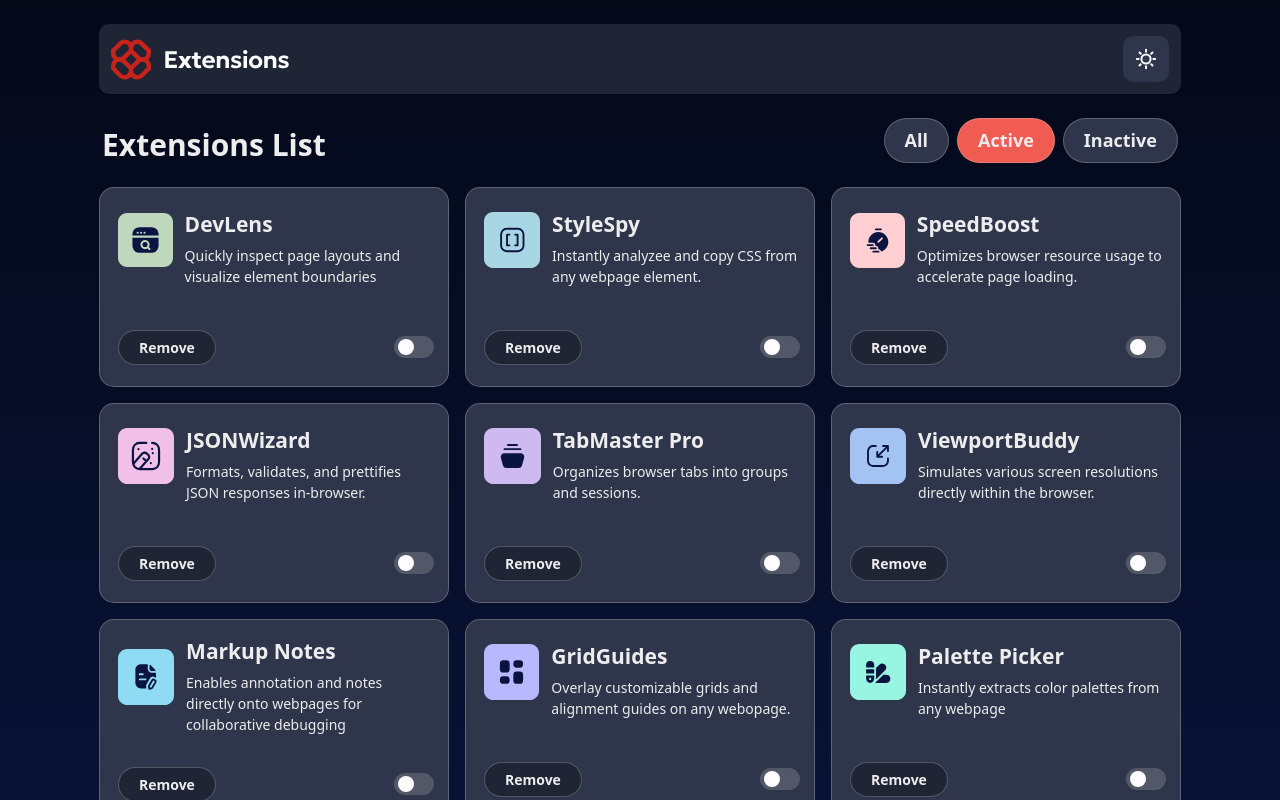
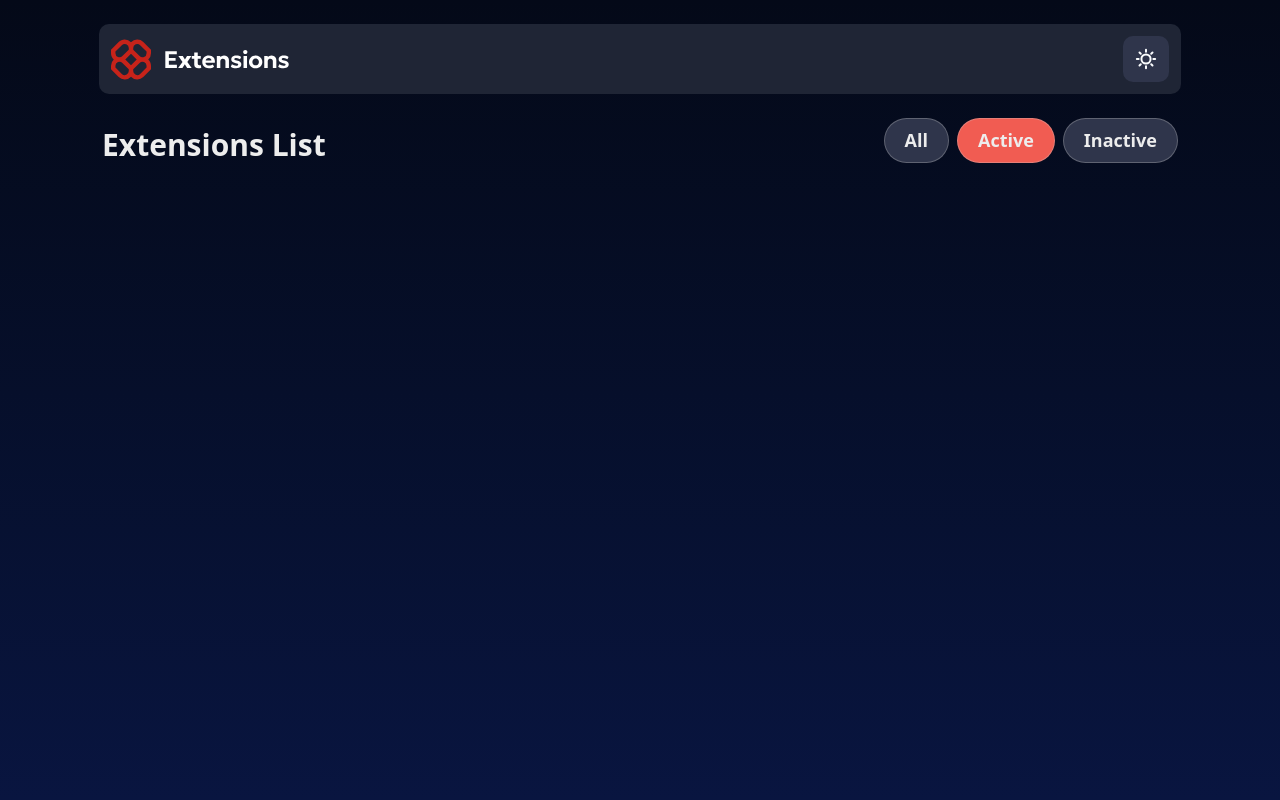
Before and after one commit to clebinho1994/projeto-extensions-list, a website built with Vite: page index.html in a window 1280 px wide. Both pictures are taken after a click on the button "Active". Shown: the top 800 px of the page. Built offline with nearby package versions, Linux system fonts and the light colour scheme.

Commit message:
finalizando projeto

```diff
--- a/index.html
+++ b/index.html
@@ -14,7 +14,7 @@
 
   <!-- ---------------- Conteúdo principal - MAIN ---------------- -->
 
-  <main class="flex justify-center items-center flex-col bg-linear-to-b from-[#040918] to-[#091540]">
+  <main class="min-h-screen flex justify-start items-center flex-col bg-linear-to-b from-[#040918] to-[#091540]">
 
     <header class="xl:w-[1082px] lg:w-[716px] md:w-[716px] flex justify-between items-center p-3 my-6 bg-[#1f2535] rounded-[10px]
     ">
@@ -36,22 +36,22 @@
       </div>
       <div class="btns-filter flex justify-evenly items-center gap-2 mb-4" id="btn-filter">
 
-        <button class="ativado btn-filter px-5 py-2 mb-2 bg-[#2f354b] border border-[rgba(204,204,204,0.3)] rounded-[25px] hover:bg-[#232738] transition cursor-pointer font-semibold text-center text-[18px]" id="btn-all" data-filter="all">All</button>
+        <button class="ativado btn-filter px-5 py-2 mb-2 bg-[#2f354b] border border-[rgba(204,204,204,0.3)] rounded-[25px] hover:bg-[#232738] transition cursor-pointer font-semibold text-center text-[18px]" id="btn-all" data-filter="all" onclick="filtrar('all')">All</button>
 
-        <button  class="btn-filter px-5 py-2 mb-2 bg-[#2f354b] border border-[rgba(204,204,204,0.3)] rounded-[25px] hover:bg-[#232738] transition cursor-pointer font-semibold text-center text-[18px]" id="btn-active" data-filter="active">Active</button>
+        <button  class="btn-filter px-5 py-2 mb-2 bg-[#2f354b] border border-[rgba(204,204,204,0.3)] rounded-[25px] hover:bg-[#232738] transition cursor-pointer font-semibold text-center text-[18px]" id="btn-active" data-filter="active" onclick="filtrar('active')">Active</button>
 
-        <button class="btn-filter px-5 py-2 mb-2 bg-[#2f354b] border border-[rgba(204,204,204,0.3)] rounded-[25px] hover:bg-[#232738] transition cursor-pointer font-semibold text-center text-[18px]" id="btn-inactive" data-filter="inactive">Inactive</button>
+        <button class="btn-filter px-5 py-2 mb-2 bg-[#2f354b] border border-[rgba(204,204,204,0.3)] rounded-[25px] hover:bg-[#232738] transition cursor-pointer font-semibold text-center text-[18px]" id="btn-inactive" data-filter="inactive" onclick="filtrar('inactive')">Inactive</button>
 
       </div>
     </section>
 
     <!-- ---------------- Listas ---------------- -->
 
-    <section class="xl:grid xl:grid-cols-3 md:grid md:grid-cols-2 list flex justify-center items-center flex-col gap-4 mb-3">
+    <ul class="xl:grid xl:grid-cols-3 md:grid md:grid-cols-2 list flex justify-center items-center flex-col gap-4 mb-3">
 
       <!-- ---------------- Lista DevLens ---------------- -->
 
-      <section class="list-dev-lens flex flex-col justify-around bg-[#2f354b] w-[350px] h-[200px] border border-[rgba(204,204,204,0.3)] rounded-[15px] px-3.5" data-status="active">
+      <li class="list-dev-lens flex flex-col justify-around bg-[#2f354b] w-[350px] h-[200px] border border-[rgba(204,204,204,0.3)] rounded-[15px] px-3.5" data-status="active">
 
         <div class="flex justify-center items-center ml-1">
 
@@ -78,11 +78,11 @@
             <div class="bolinha bg-[#fffcff] w-4 h-4 rounded-full transition-all"></div>
           </button>
         </div>
-      </section>
+      </li>
 
       <!-- ---------------- StyleSpy ---------------- -->
 
-      <section class="list-style-spy flex flex-col justify-around bg-[#2f354b] w-[350px] h-[200px] border border-[rgba(204,204,204,0.3)] rounded-[15px] px-3.5" data-status="active">
+      <li class="list-style-spy flex flex-col justify-around bg-[#2f354b] w-[350px] h-[200px] border border-[rgba(204,204,204,0.3)] rounded-[15px] px-3.5" data-status="active">
 
         <div class="flex justify-center items-center ml-1">
 
@@ -109,11 +109,11 @@
             <div class="bolinha bg-[#fffcff] w-4 h-4 rounded-full transition-all"></div>
           </button>
         </div>
-      </section>
+      </li>
 
       <!-- ---------------- SpeedBoost -------------- -->
 
-      <section class="list-speed-boost flex flex-col justify-around bg-[#2f354b] w-[350px] h-[200px] border border-[rgba(204,204,204,0.3)] rounded-[15px] px-3.5" data-status="active">
+      <li class="list-speed-boost flex flex-col justify-around bg-[#2f354b] w-[350px] h-[200px] border border-[rgba(204,204,204,0.3)] rounded-[15px] px-3.5" data-status="active">
 
         <div class="flex justify-center items-center ml-1">
 
@@ -140,11 +140,11 @@
             <div class="bolinha bg-[#fffcff] w-4 h-4 rounded-full transition-all"></div>
           </button>
         </div>
-      </section>
+      </li>
 
       <!-- ---------------- JsonWizard-------------- -->
 
-      <section class="list-json-wizard flex flex-col justify-around bg-[#2f354b] w-[350px] h-[200px] border border-[rgba(204,204,204,0.3)] rounded-[15px] px-3.5" data-status="active">
+      <li class="list-json-wizard flex flex-col justify-around bg-[#2f354b] w-[350px] h-[200px] border border-[rgba(204,204,204,0.3)] rounded-[15px] px-3.5" data-status="active">
 
         <div class="flex justify-center items-center ml-1">
 
@@ -171,11 +171,11 @@
             <div class="bolinha bg-[#fffcff] w-4 h-4 rounded-full transition-all"></div>
           </button>
         </div>
-      </section>
+      </li>
 
       <!-- ---------------- Tab Master Pro-------------- -->
 
-      <section class="list-tab-master-pro flex flex-col justify-around bg-[#2f354b] w-[350px] h-[200px] border border-[rgba(204,204,204,0.3)] rounded-[15px] px-3.5" data-status="active">
+      <li class="list-tab-master-pro flex flex-col justify-around bg-[#2f354b] w-[350px] h-[200px] border border-[rgba(204,204,204,0.3)] rounded-[15px] px-3.5" data-status="active">
 
         <div class="flex justify-center items-center ml-1">
 
@@ -202,11 +202,11 @@
             <div class="bolinha bg-[#fffcff] w-4 h-4 rounded-full transition-all"></div>
           </button>
         </div>
-      </section>
+      </li>
 
       <!-- ---------------- ViewPortBuddy-------------- -->
 
-      <section class="list-view-port flex flex-col justify-around bg-[#2f354b] w-[350px] h-[200px] border border-[rgba(204,204,204,0.3)] rounded-[15px] px-3.5" data-status="active">
+      <li class="list-view-port flex flex-col justify-around bg-[#2f354b] w-[350px] h-[200px] border border-[rgba(204,204,204,0.3)] rounded-[15px] px-3.5" data-status="active">
 
         <div class="flex justify-center items-center ml-1">
 
@@ -233,11 +233,11 @@
             <div class="bolinha bg-[#fffcff] w-4 h-4 rounded-full transition-all"></div>
           </button>
         </div>
-      </section>
+      </li>
 
       <!-- ---------------- Markup Notes-------------- -->
 
-      <section class="list-markup-notes flex flex-col justify-around bg-[#2f354b] w-[350px] h-[200px] border border-[rgba(204,204,204,0.3)] rounded-[15px] px-3.5" data-status="active">
+      <li class="list-markup-notes flex flex-col justify-around bg-[#2f354b] w-[350px] h-[200px] border border-[rgba(204,204,204,0.3)] rounded-[15px] px-3.5" data-status="active">
 
         <div class="flex justify-center items-center ml-1">
 
@@ -264,11 +264,11 @@
             <div class="bolinha bg-[#fffcff] w-4 h-4 rounded-full transition-all"></div>
           </button>
         </div>
-      </section>
+      </li>
 
       <!-- ---------------- GridGuides-------------- -->
 
-      <section class="list-grid-guides flex flex-col justify-around bg-[#2f354b] w-[350px] h-[200px] border border-[rgba(204,204,204,0.3)] rounded-[15px] px-3.5" data-status="active">
+      <li class="list-grid-guides flex flex-col justify-around bg-[#2f354b] w-[350px] h-[200px] border border-[rgba(204,204,204,0.3)] rounded-[15px] px-3.5" data-status="active">
 
         <div class="flex justify-center items-center ml-1">
 
@@ -295,11 +295,11 @@
             <div class="bolinha bg-[#fffcff] w-4 h-4 rounded-full transition-all"></div>
           </button>
         </div>
-      </section>
+      </li>
 
       <!-- ---------------- Palette Picker-------------- -->
 
-      <section class="list-palette-picker flex flex-col justify-around bg-[#2f354b] w-[350px] h-[200px] border border-[rgba(204,204,204,0.3)] rounded-[15px] px-3.5" data-status="active">
+      <li class="list-palette-picker flex flex-col justify-around bg-[#2f354b] w-[350px] h-[200px] border border-[rgba(204,204,204,0.3)] rounded-[15px] px-3.5" data-status="active">
 
         <div class="flex justify-center items-center ml-1">
 
@@ -326,11 +326,11 @@
             <div class="bolinha bg-[#fffcff] w-4 h-4 rounded-full transition-all"></div>
           </button>
         </div>
-      </section>
+      </li>
 
       <!-- ---------------- LinkChecker-------------- -->
 
-      <section class="list-link-checker flex flex-col justify-around bg-[#2f354b] w-[350px] h-[200px] border border-[rgba(204,204,204,0.3)] rounded-[15px] px-3.5" data-status="active">
+      <li class="list-link-checker flex flex-col justify-around bg-[#2f354b] w-[350px] h-[200px] border border-[rgba(204,204,204,0.3)] rounded-[15px] px-3.5" data-status="active">
 
         <div class="flex items-center ml-1">
 
@@ -357,11 +357,11 @@
             <div class="bolinha bg-[#fffcff] w-4 h-4 rounded-full transition-all"></div>
           </button>
         </div>
-      </section>
+      </li>
 
       <!-- ---------------- DOM snapshot-------------- -->
 
-      <section class="list-dom flex flex-col justify-around bg-[#2f354b] w-[350px] h-[200px] border border-[rgba(204,204,204,0.3)] rounded-[15px] px-3.5" data-status="active">
+      <li class="list-dom flex flex-col justify-around bg-[#2f354b] w-[350px] h-[200px] border border-[rgba(204,204,204,0.3)] rounded-[15px] px-3.5" data-status="active">
 
         <div class="flex items-center ml-1">
 
@@ -388,11 +388,11 @@
             <div class="bolinha bg-[#fffcff] w-4 h-4 rounded-full transition-all"></div>
           </button>
         </div>
-      </section>
+      </li>
 
       <!-- ---------------- ConsolePlus-------------- -->
 
-      <section class="list-console-plus flex flex-col justify-around bg-[#2f354b] w-[350px] h-[200px] border border-[rgba(204,204,204,0.3)] rounded-[15px] px-3.5 " data-status="active">
+      <li class="list-console-plus flex flex-col justify-around bg-[#2f354b] w-[350px] h-[200px] border border-[rgba(204,204,204,0.3)] rounded-[15px] px-3.5 " data-status="active">
 
         <div class="flex items-center ml-1">
 
@@ -419,8 +419,8 @@
             <div class="bolinha bg-[#fffcff] w-4 h-4 rounded-full transition-all"></div>
           </button>
         </div>
-      </section>
-    </section>
+      </li>
+    </ul>
   </main>
   <script src="./src/main.js"></script>
 </body>
--- a/src/main.js
+++ b/src/main.js
@@ -1,48 +1,76 @@
 
-const filterBtn = document.getElementById('btn-filter');
+const filterButtons = document.querySelectorAll('.btn-filter');
 
-filterBtn.addEventListener('click', (e) => {
-  if(e.target.classList.contains('btn-filter')) {
-    document.querySelectorAll('.btn-filter').forEach(btn => btn.classList.remove('ativado'));
+
+filterButtons.forEach(button => {
+  button.addEventListener('click', (e) => {
+
+    filterButtons.forEach(btn => btn.classList.remove('ativado'));
+
     e.target.classList.add('ativado');
-  }
+
+
+    const filterValue = e.target.getAttribute('data-filter');
+    console.log('Filtro selecionado:', filterValue);
+    filtrar(filterValue);
+  });
 });
 
-
-
-// Botão para marcar e desmarcar a Extensão
+// Função para alternar o estado do botão de toggle
 function alternar(botao) {
-
-  const sectionCards = botao.closest('section');
+  const card = botao.closest('li');
   const bola = botao.querySelector('.bolinha');
   const ligado = botao.classList.contains('bg-[#525868]');
 
-  if(ligado) {
-    botao.classList.remove("bg-[#525868]");
-    botao.classList.add("bg-[#f15c52]");
+  if (ligado) {
+    botao.classList.remove('bg-[#525868]');
+    botao.classList.add('bg-[#f15c52]');
     bola.classList.add('translate-x-4');
+    card.setAttribute('data-status', 'inactive');
+  } else {
+    botao.classList.remove('bg-[#f15c52]');
+    botao.classList.add('bg-[#525868]');
+    bola.classList.remove('translate-x-4');
+    card.setAttribute('data-status', 'active');
+  }
 
-    sectionCards.classList.remove('inactive');
-    sectionCards.classList.add('active');
+  // Reaplica o filtro ativo
+  const activeFilter = document.querySelector('.btn-filter.ativado').getAttribute('data-filter');
+  console.log('Reaplicando filtro:', activeFilter);
+  filtrar(activeFilter);
+}
 
-  } else {
-    botao.classList.remove("bg-[#f15c52]");
-    botao.classList.add("bg-[#525868]");
-    botao.classList.remove('active');
-    bola.classList.remove('translate-x-4');
+// Função para filtrar os cards
+function filtrar(status) {
+  const cards = document.querySelectorAll('ul.list > li');
 
-    sectionCards.classList.remove('active');
-    sectionCards.classList.add('inactive');
-  }
-};
+  cards.forEach(card => {
+    const estado = card.getAttribute('data-status');
+    console.log('Card estado:', estado);
 
-const filterActive = () => {
-  const sections = document.querySelectorAll('[data-status');
-  sections.forEach(section => {
-    if(section.classList.contains('active')) {
-      section.style.display = '';
+    if (status === 'all') {
+      card.style.display = 'flex';
     } else {
-      section.style.display = 'none';
+      card.style.display = estado === status ? 'none' : 'flex';
     }
-  })
+  });
 }
+
+// Inicializa o estado visual dos botões de toggle e aplica o filtro inicial
+document.addEventListener('DOMContentLoaded', () => {
+  const cards = document.querySelectorAll('ul.list > li');
+  cards.forEach(card => {
+    const botao = card.querySelector('.btn-bolinha');
+    const bola = botao.querySelector('.bolinha');
+    const estado = card.getAttribute('data-status');
+
+    if (estado === 'inactive') {
+      botao.classList.remove('bg-[#525868]');
+      botao.classList.add('bg-[#f15c52]');
+      bola.classList.add('translate-x-4');
+    }
+  });
+
+  // Aplica o filtro inicial (all)
+  filtrar('all');
+});
```
